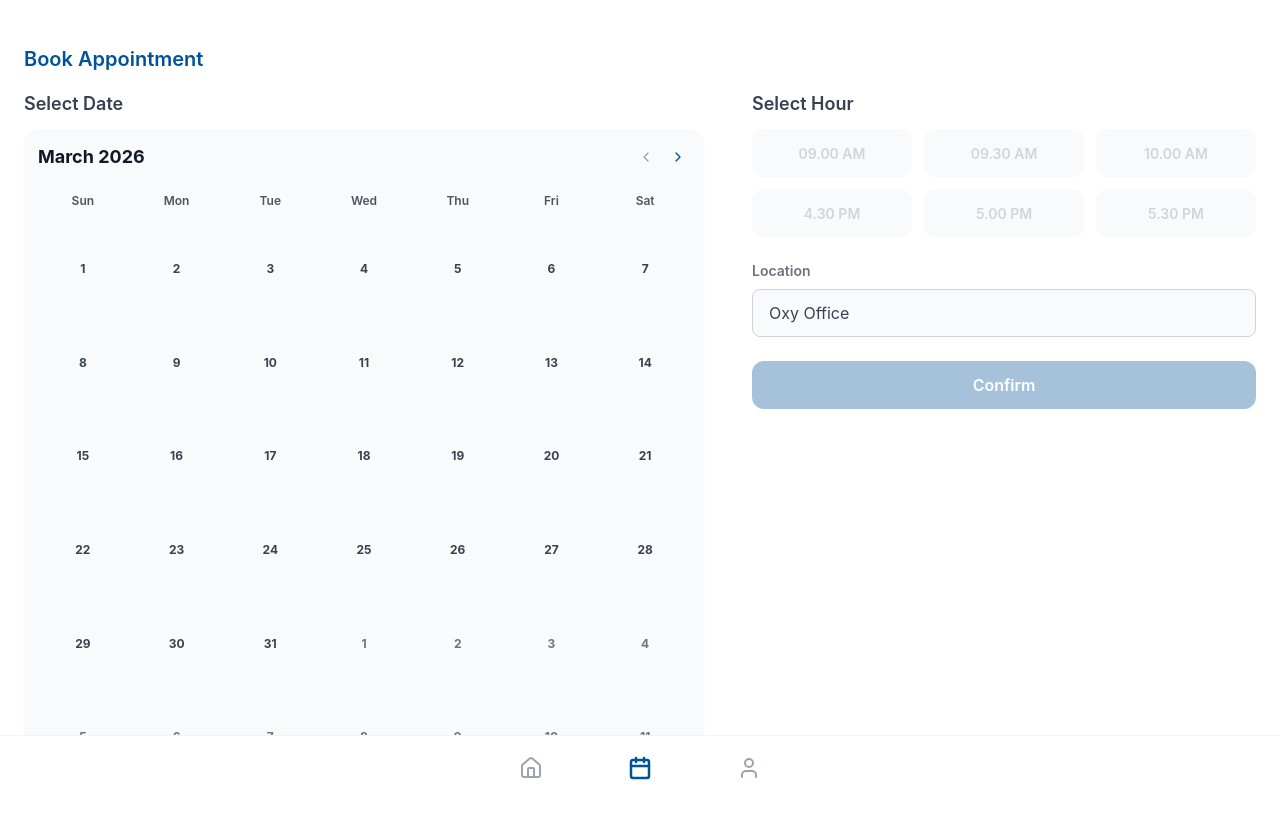
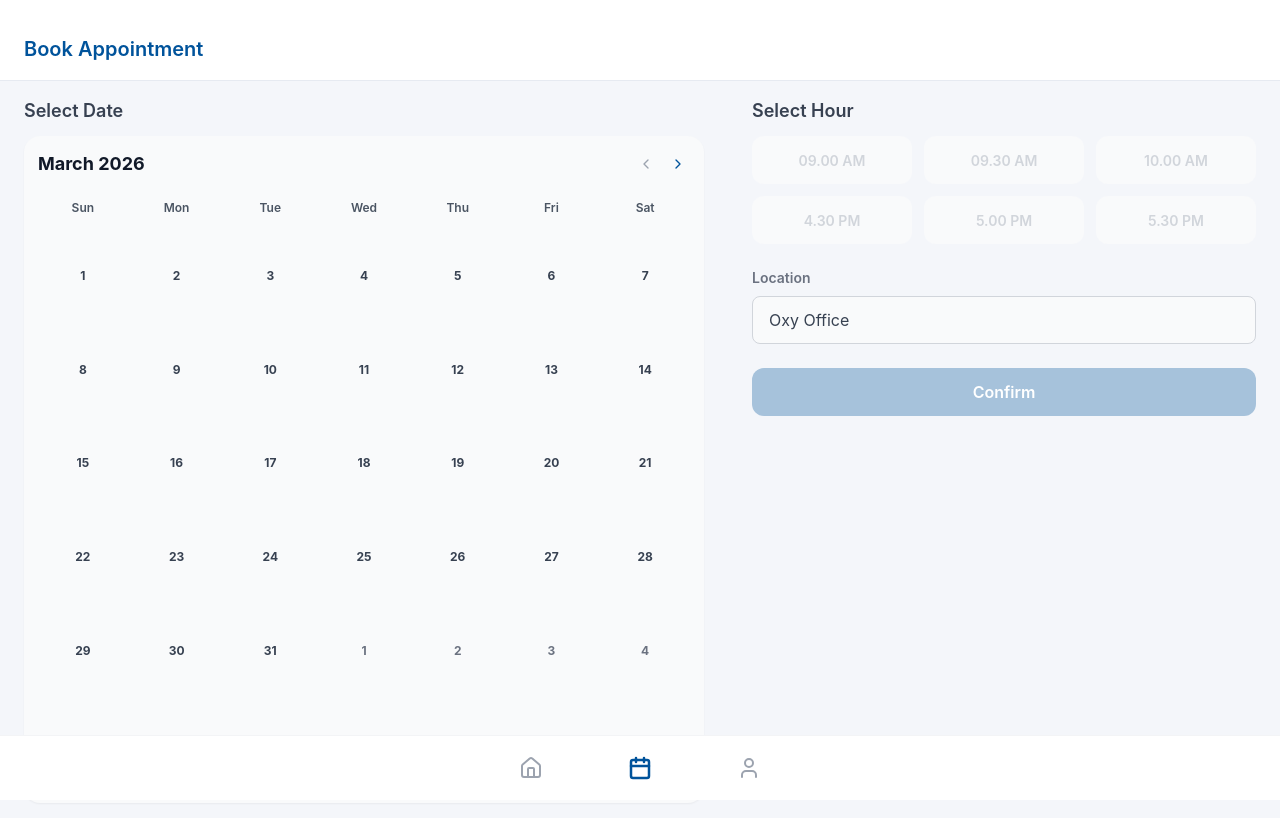
Before and after one commit to akashpanicker/Contractor-Training-Clearance-App, a React (Vite) app: page /book-appointment in a window 1280 px wide. Shown: the top 818 px of the page. Built offline with nearby package versions, Linux system fonts and the light colour scheme.

Commit message:
Spacing and card size

```diff
--- a/src/App.scss
+++ b/src/App.scss
@@ -57,7 +57,7 @@ $color-chat-bot-text: $color-gray-700;
     flex-direction: column;
 
     &--white {
-        background-color: $color-white;
+        background-color: #F4F6FA;
     }
 
     &--dark-gradient {
@@ -70,13 +70,16 @@ $color-chat-bot-text: $color-gray-700;
 }
 
 .page-header {
-    padding: 2.75rem 1.5rem 1rem;
+    padding: 1rem 1.5rem;
     position: relative;
+    background-color: $color-white;
+    border-bottom: 1px solid #E6EAF1;
 
     &__title {
         font-size: 1.25rem;
         font-weight: 600;
         color: $color-primary-light;
+        margin: 0;
     }
 
     &__edit-btn {
@@ -95,6 +98,13 @@ $color-chat-bot-text: $color-gray-700;
         &:hover {
             background-color: $color-gray-100;
         }
+    }
+}
+
+@media (min-width: 768px) {
+    .page-header {
+        padding-top: 34px;
+        padding-bottom: 16px;
     }
 }
 
@@ -600,6 +610,21 @@ $color-chat-bot-text: $color-gray-700;
 // -----------------------------------------------------------------------------
 // 7. BOOKING CARD
 // -----------------------------------------------------------------------------
+.my-bookings__grid {
+    display: flex;
+    flex-direction: column;
+    gap: 1rem;
+}
+
+@media (min-width: 1024px) {
+    .my-bookings__grid {
+        display: grid;
+        grid-template-columns: repeat(3, minmax(0, 1fr));
+        gap: 1rem;
+        align-items: start;
+    }
+}
+
 .booking-card {
     background-color: $color-white;
     border: 1px solid $color-gray-200;
--- a/src/app/pages/BookAppointment.tsx
+++ b/src/app/pages/BookAppointment.tsx
@@ -203,7 +203,7 @@ export default function BookAppointment() {
         <div className="flex flex-col md:flex-row md:items-start md:gap-8 lg:gap-12 space-y-6 md:space-y-0">
           {/* Left column: Calendar */}
           <div className="book-appointment__calendar-column">
-            <h2 className="heading-section">
+            <h2 className="heading-section mt-4">
               Select Date
             </h2>
 
@@ -268,7 +268,7 @@ export default function BookAppointment() {
           <div className="md:flex-1 space-y-6">
             {/* Select Hour Section */}
             <div>
-              <h2 className="heading-section">
+              <h2 className="heading-section mt-4">
                 Select Hour
               </h2>
 
--- a/src/app/pages/MyBookings.tsx
+++ b/src/app/pages/MyBookings.tsx
@@ -67,15 +67,11 @@ export default function MyBookings() {
     <div className="page page--white page--with-bottom-nav">
       {/* Header */}
       <div className="page-header">
-        <h1 className="page-header__title">Home</h1>
+        <h1 className="page-header__title">My Bookings</h1>
       </div>
 
       {/* Content */}
-      <div className="flex-1">
-        {/* My Bookings Title */}
-        <div className="px-6 mb-4">
-          <h2 className="text-lg font-semibold heading-dark">My Bookings</h2>
-        </div>
+      <div className="flex-1 pt-4">
 
         {/* Tabs */}
         <div className="tabs">
@@ -99,7 +95,7 @@ export default function MyBookings() {
                   : "tabs__tab--inactive"
                 }`}
             >
-              Certificate
+              Completed / Certificate
               {activeTab === "certificate" && (
                 <div className="tabs__indicator" />
               )}
@@ -112,7 +108,7 @@ export default function MyBookings() {
           {activeTab === "upcoming" && (
             <>
               {upcomingBookings.length > 0 ? (
-                <div className="space-y-4">
+                <div className="my-bookings__grid">
                   {upcomingBookings.map((booking) => (
                     <div key={booking.id} className="booking-card">
                       {/* Date & Time */}
--- a/src/app/pages/Profile.tsx
+++ b/src/app/pages/Profile.tsx
@@ -104,7 +104,7 @@ export default function Profile() {
       </div>
 
       {/* Content */}
-      <div className="flex-1 px-6 py-4">
+      <div className="flex-1 px-6 pt-4 pb-4">
         {/* Profile Avatar */}
         <div className="profile-avatar">
           <div className="profile-avatar__circle">
```
